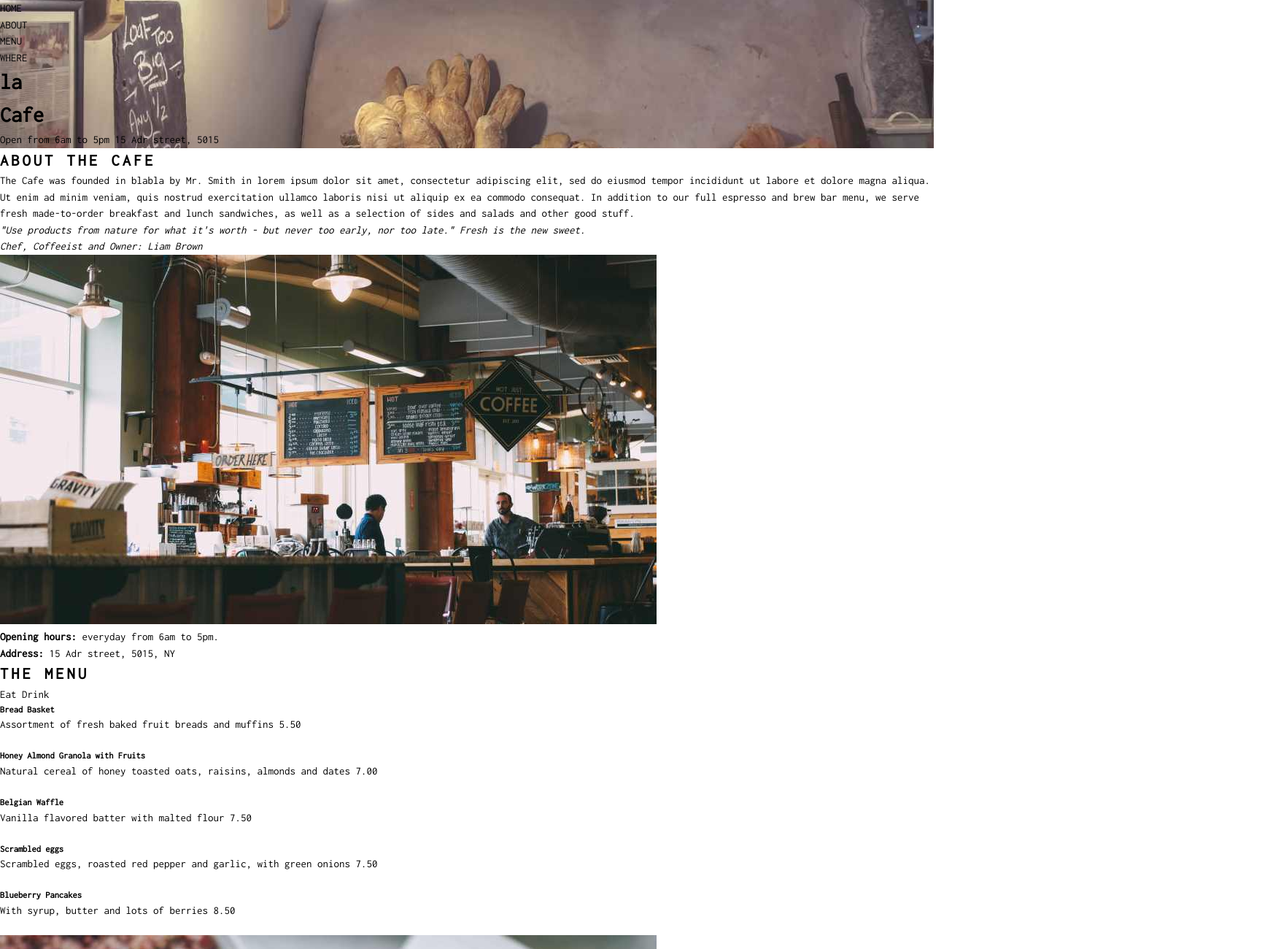
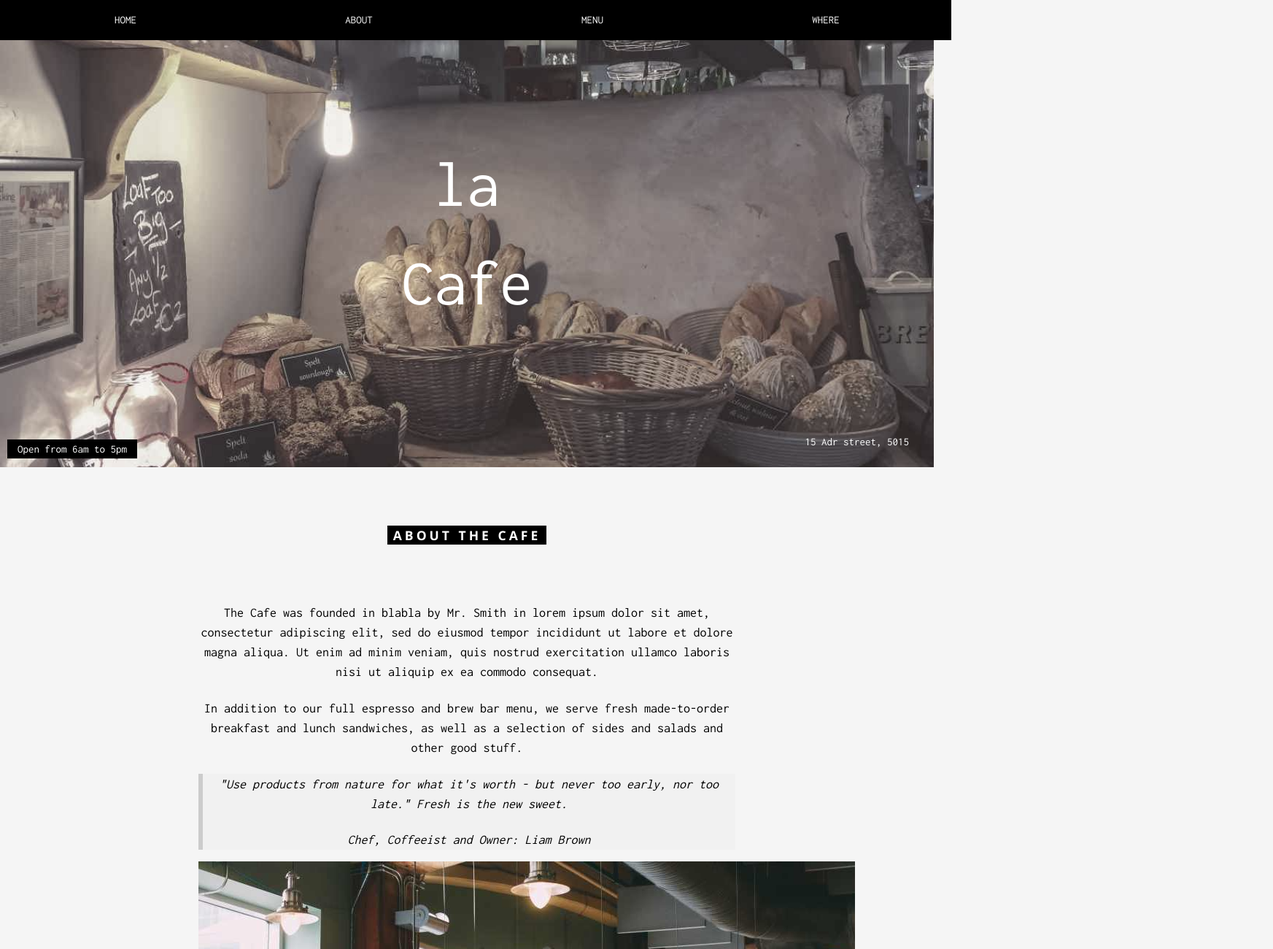
Before and after one commit to DavGabrielian/La-Cafe, a plain HTML site: page index.html in a window 1280 px wide. Shown: the top 1300 px of the page at 73% size, 1745 px wide, since content can reach past the window. Drawn offline with Linux system fonts and the light colour scheme.

Commit message:
half of css added

```diff
--- a/index.html
+++ b/index.html
@@ -12,40 +12,49 @@
     <title>La Cafe</title>
   </head>
   <body>
-    <header class="back-pic" id="#home">
       <ul class="navbar">
         <li href="#home">HOME</li>
         <li href="#about">ABOUT</li>
         <li href="#menu">MENU</li>
         <li href="#where">WHERE</li>
       </ul>
-      <h1>
+    <header class="header-pic" id="#home">
+      <p class="name">
         la <br />
         Cafe
-      </h1>
+      </p>
       <span class="hours">Open from 6am to 5pm</span>
 
       <span class="location"> 15 Adr street, 5015</span>
     </header>
-    <section class="about" id="#about">
-      <h2 class="title">ABOUT THE CAFE</h2>
+    <section id="#about" class="about" >
+      <h3 class="title">ABOUT THE CAFE</h3>
       <p class="text">
         The Cafe was founded in blabla by Mr. Smith in lorem ipsum dolor sit
         amet, consectetur adipiscing elit, sed do eiusmod tempor incididunt ut
         labore et dolore magna aliqua. Ut enim ad minim veniam, quis nostrud
-        exercitation ullamco laboris nisi ut aliquip ex ea commodo consequat. In
-        addition to our full espresso and brew bar menu, we serve fresh
+        exercitation ullamco laboris nisi ut aliquip ex ea commodo consequat.</p>
+         <br>
+        <p class="text">
+        In addition to our full espresso and brew bar menu, we serve fresh
         made-to-order breakfast and lunch sandwiches, as well as a selection of
         sides and salads and other good stuff.
       </p>
-      <p>
+       <br>
+       <div class="quote">
+
+         <p class="text">
            <i
              >"Use products from nature for what it's worth - but never too early,
              nor too late." Fresh is the new sweet.
-          <br />
+              </i>
+             </p>
+              <br>
+              <p class="text"> <i>
              Chef, Coffeeist and Owner: Liam Brown</i
            >
          </p>
+       </div>
 
       <img src="img/coffeeshop.jpg" alt="" />
       <p class="text">
@@ -53,60 +62,60 @@
       </p>
       <p class="text"><strong>Address: </strong> 15 Adr street, 5015, NY</p>
     </section>
-    <section class="menu" id="#menu">
-      <h2 class="title">THE MENU</h2>
+    <section id="#menu" class="menu">
+      <h3 class="title">THE MENU</h3>
       <div class="menu-prop">
         <a onclick="openEat()"> Eat</a>
         <a onclick="openDrink()">Drink</a>
       </div>
       <div class="eat" id="eat">
-        <h5>Bread Basket</h5>
+        <h3>Bread Basket</h3>
         <p class="text">
           Assortment of fresh baked fruit breads and muffins 5.50
         </p>
         <br />
-        <h5>Honey Almond Granola with Fruits</h5>
+        <h3>Honey Almond Granola with Fruits</h3>
         <p class="text">
           Natural cereal of honey toasted oats, raisins, almonds and dates 7.00
         </p>
         <br />
-        <h5>Belgian Waffle</h5>
+        <h3>Belgian Waffle</h3>
         <p class="text">Vanilla flavored batter with malted flour 7.50</p>
         <br />
-        <h5>Scrambled eggs</h5>
+        <h3>Scrambled eggs</h3>
         <p class="text">
           Scrambled eggs, roasted red pepper and garlic, with green onions 7.50
         </p>
         <br />
-        <h5>Blueberry Pancakes</h5>
+        <h3>Blueberry Pancakes</h3>
         <p class="text">With syrup, butter and lots of berries 8.50</p>
         <br />
       </div>
       <div class="drink" id="drink">
-        <h5>Coffee</h5>
+        <h3>Coffee</h3>
         <p class="text">Regular coffee 2.50</p>
         <br />
 
-        <h5>Chocolato</h5>
+        <h3>Chocolato</h3>
         <p class="text">Chocolate espresso with milk 4.50</p>
         <br />
 
-        <h5>Corretto</h5>
+        <h3>Corretto</h3>
         <p class="text">Whiskey and coffee 5.00</p>
         <br />
 
-        <h5>Iced tea</h5>
+        <h3>Iced tea</h3>
         <p class="text">Hot tea, except not hot 3.00</p>
         <br />
 
-        <h5>Soda</h5>
+        <h3>Soda</h3>
         <p class="text">Coke, Sprite, Fanta, etc. 2.50</p>
       </div>
       <img src="img/coffeehouse2.jpg" alt="" />
     </section>
-    <section class="where" id="#where">
-      <h2 class="title">WHERE TO FIND US
-      </h2>
+    <section id="#where" class="where" >
+      <h3 class="title">WHERE TO FIND US
+      </h3>
 
       <span class="text">Find us at some address at some place. </span>
       <img src="img/map.jpg" alt="" />
@@ -117,16 +126,16 @@
         criteria of them all, both look and taste.
       </p>
       <p><strong>Reserve </strong>  a table, ask for today's special or just send us a message:</p>
-      <form action="submit">
+      <form class="form" action="submit">
         <input class='input' type="text" placeholder="Name" required>
         <input class='input' type="number" placeholder="How many people" required>
-        <input  class='input' type="datetime-local" placeholder="Date and time"  value="2020-108-16T20:00" required>
+        <input class='input' type="datetime-local" placeholder="Date and time"  value="2020-108-16T20:00" required>
         <input class='input' type="text" placeholder="Message \ Special requirements" required>
         <button class="button" type="submit">SEND MESSAGE</button>
 
       </form>
     </section>
-    <footer>
+    <footer class="footer">
       <p>This was created as a HTML/CSS lesson, this tamplate is from W3schools
 <br>
         © David Gabrielian</p>
--- a/styles.css
+++ b/styles.css
@@ -9,27 +9,161 @@ html {
 
 html,
 body {
+  height: 100%;
   font-size: 15px;
   line-height: 1.5;
-
+  text-align: center;
+  background-color: whitesmoke;
 }
 
-h2 {
+body > section {
+  margin-left: 20%;
+  margin-right: 20%;
+}
+
+/* GENERAL */
+
+h3 {
   letter-spacing: 4px;
 }
 
-.back-pic {
+.title {
+  font-family: "Segoe UI", Arial, sans-serif;
+  background-color: #000;
+  color: #fff;
+  display: inline-block;
+  padding-left: 8px;
+  padding-right: 8px;
+  margin-top: 80px;
+  margin-bottom: 80px;
+  text-align: center;
+}
+
+.text {
+  font-size: 18px;
+}
+
+/* HEADER SECTION */
+
+.navbar {
+  top: 0;
+  position: fixed;
+  width: 100%;
+  z-index: 1;
+  color: #fff;
+  background-color: #000;
+  display: flex;
+  flex-wrap: wrap;
+  padding: 8px 12px;
+}
+
+.navbar > li {
+  flex: 1;
+  width: 25%;
+  float: left;
+  text-align: center;
+  list-style: none;
+  cursor: pointer;
+  padding: 8px;
+}
+
+.navbar > li:hover {
+  color: #000;
+  background-color: rgb(211, 211, 211);
+}
+
+.header-pic {
   background-position: center;
   background-size: cover;
   background-image: url(/img/coffeehouse.jpg);
-        min-height: 75%;
+  filter: grayscale(50%);
+  min-height: 80%;
 }
 
+.name {
+  text-align: center;
+  font-size: 90px;
+  color: #fff;
+  position: absolute;
+  top: 50%;
+  left: 50%;
+  transform: translate(-50%, -50%);
+}
+
+.hours {
+  padding: 2px 14px;
+  position: absolute;
+  left: 10px;
+  bottom: 12px;
+  background-color: #000;
+  color: #fff;
+}
+
+.location {
+  padding: 12px 24px;
+  position: absolute;
+  right: 10px;
+  bottom: 12px;
+  color: #fff;
+}
+
+/* ABOUT SECTION */
+
+.about {
+  padding: 0.01em 16px;
+}
+
+.quote {
+  border-left: 6px solid #ccc;
+  background-color: #f1f1f1;
+  margin-bottom: 16px;
+  padding: 0.01em 16px;
+}
+
+/* TITLE IN GENERAL  */
+
+/* TEXT IN GENERAL  */
+
+/* MENU SECTION  */
+
+.menu {
+}
+
+/* TITLE IN GENERAL  */
+
+.menu-prop {
+}
+
+/* Menu Eat Section */
 
 .eat {
   display: block;
 }
 
+/* TEXT IN GENERAL  */
+
+/* Menu Drink Section */
+
 .drink {
   display: none;
 }
+
+/* TEXT IN GENERAL  */
+
+/* WHERE SECTION */
+
+/* TITLE IN GENERAL  */
+
+/* TEXT IN GENERAL  */
+
+.form {
+}
+
+.input {
+}
+
+.button {
+}
+
+.footer {
+}
```
Lines whose indentation alone changed are shown as unchanged.
